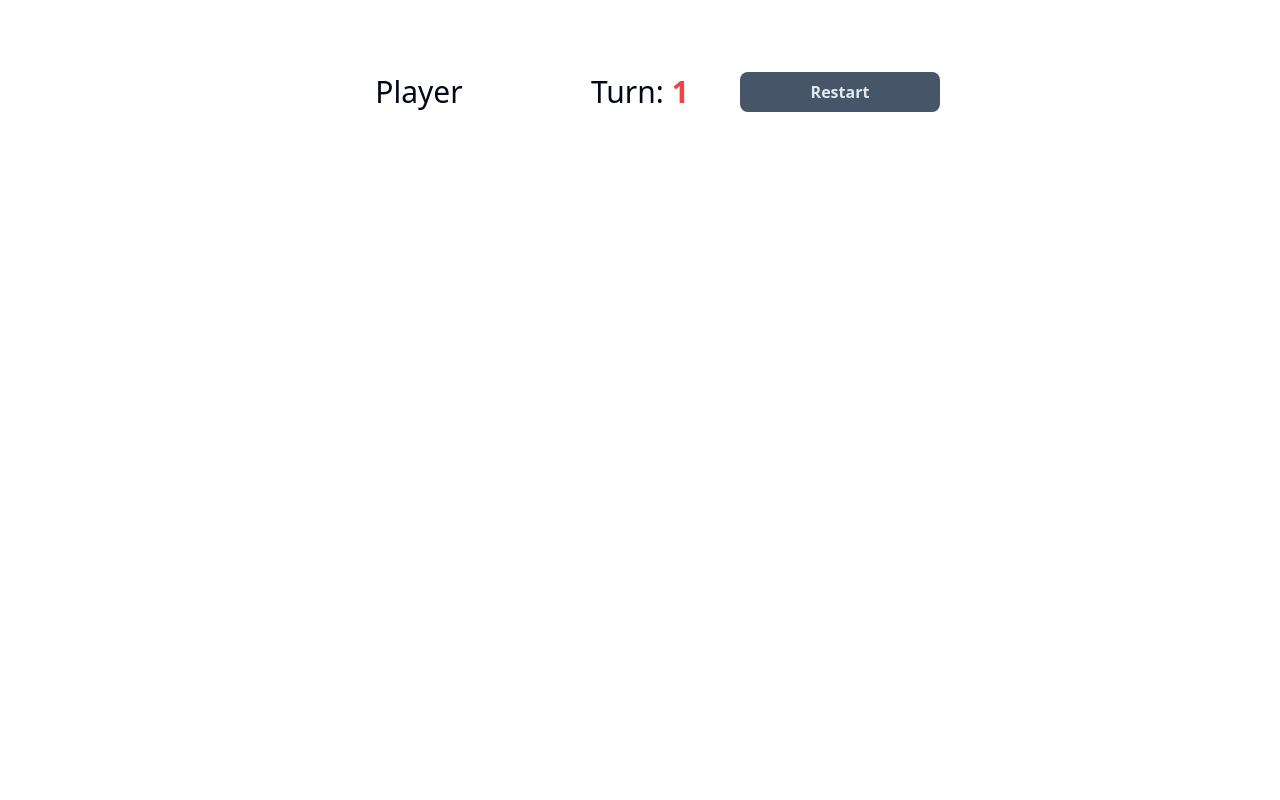
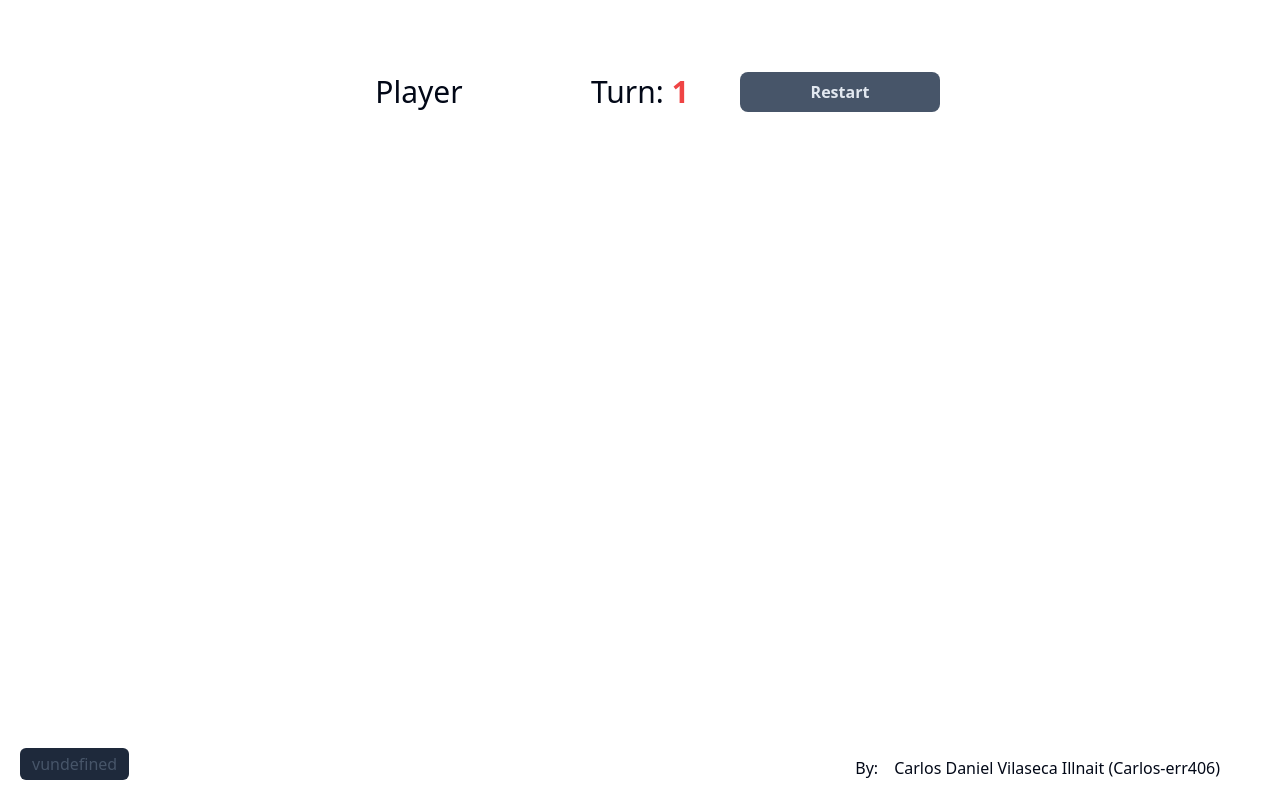
Before and after one commit to Carlos-err406/tic-tac-toe, a SvelteKit app: page / in a window 1280 px wide. Built offline with nearby package versions, Linux system fonts and the light colour scheme.

Commit message:
feat: version and author

```diff
--- /dev/null
+++ b/src/lib/components/Version.svelte
@@ -0,0 +1,7 @@
+<script>
+	import { PUBLIC_VERSION } from '$env/static/public';
+</script>
+
+<div class="bg-slate-800 rounded-md px-3 py-1">
+	<span class="text-md text-slate-600">v{PUBLIC_VERSION}</span>
+</div>
--- /dev/null
+++ b/src/lib/components/icons/Github.svelte
@@ -0,0 +1,14 @@
+<svg
+	height="24"
+	aria-hidden="true"
+	viewBox="0 0 16 16"
+	version="1.1"
+	width="24"
+	data-view-component="true"
+	class="octicon octicon-mark-github v-align-middle color-fg-default"
+>
+	<path
+		fill="white"
+		d="M8 0c4.42 0 8 3.58 8 8a8.013 8.013 0 0 1-5.45 7.59c-.4.08-.55-.17-.55-.38 0-.27.01-1.13.01-2.2 0-.75-.25-1.23-.54-1.48 1.78-.2 3.65-.88 3.65-3.95 0-.88-.31-1.59-.82-2.15.08-.2.36-1.02-.08-2.12 0 0-.67-.22-2.2.82-.64-.18-1.32-.27-2-.27-.68 0-1.36.09-2 .27-1.53-1.03-2.2-.82-2.2-.82-.44 1.1-.16 1.92-.08 2.12-.51.56-.82 1.28-.82 2.15 0 3.06 1.86 3.75 3.64 3.95-.23.2-.44.55-.51 1.07-.46.21-1.61.55-2.33-.66-.15-.24-.6-.83-1.23-.82-.67.01-.27.38.01.53.34.19.73.9.82 1.13.16.45.68 1.31 2.69.94 0 .67.01 1.3.01 1.49 0 .21-.15.45-.55.38A7.995 7.995 0 0 1 0 8c0-4.42 3.58-8 8-8Z"
+	></path>
+</svg>
--- a/src/routes/+layout.svelte
+++ b/src/routes/+layout.svelte
@@ -1,7 +1,26 @@
 <script lang="ts">
 	import { ModeWatcher } from 'mode-watcher';
 	import '../app.pcss';
+	import Github from '$lib/components/icons/Github.svelte';
+	import Version from '$lib/components/Version.svelte';
 </script>
 
 <ModeWatcher defaultMode="dark" track={false} />
 <slot />
+
+<div class="fixed bottom-5 right-5 flex gap-4 items-center text-base">
+	By:
+	<a
+		href="https://github.com/carlos-err406"
+		target="_blank"
+		rel="noreferrer"
+		class="hover:underline"
+	>
+		Carlos Daniel Vilaseca Illnait (Carlos-err406)
+	</a>
+	<Github />
+</div>
+
+<div class="fixed bottom-5 left-5">
+	<Version />
+</div>
```
Also changed, not shown: 1 other file (tests, documents, lock files or other folders).
